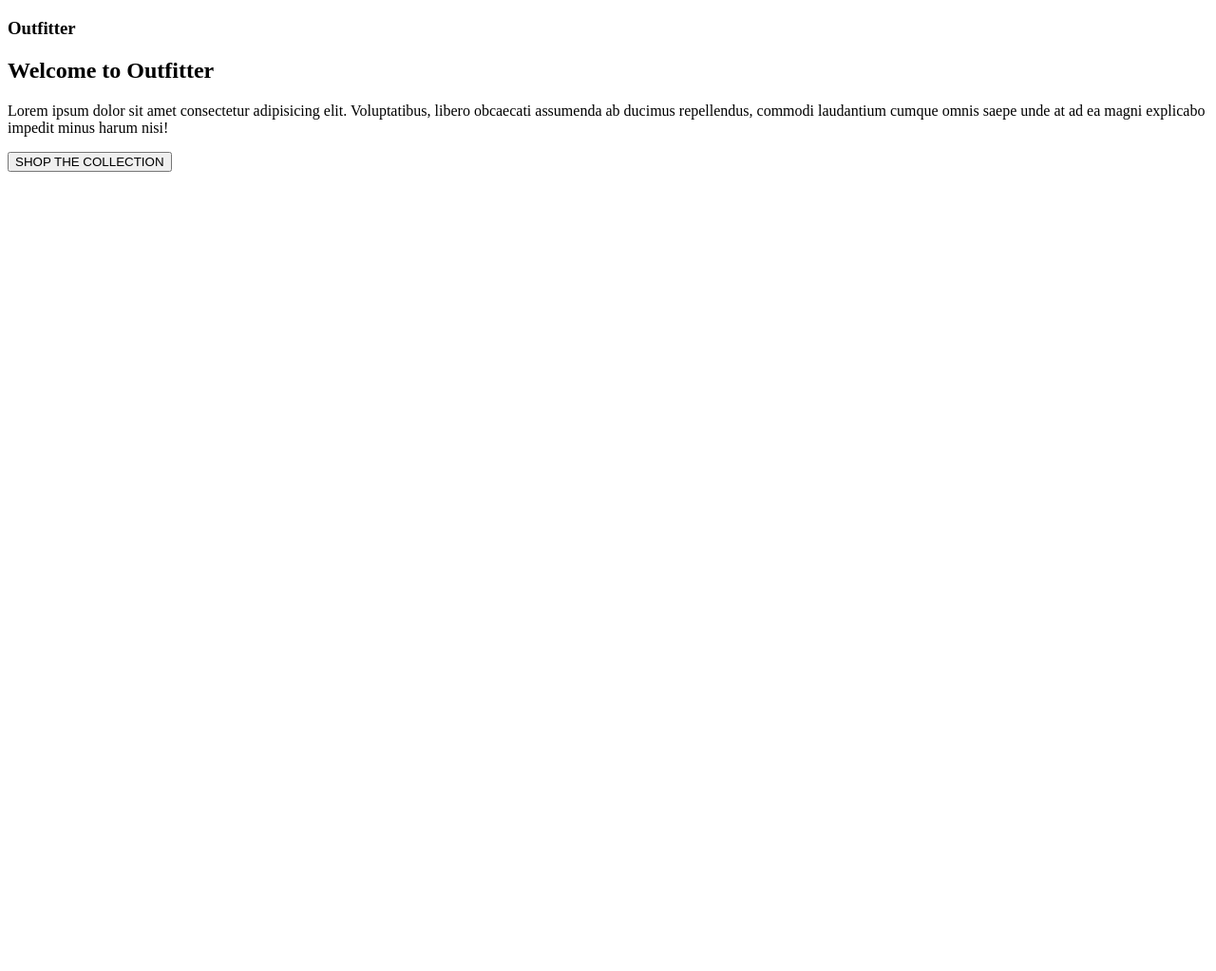
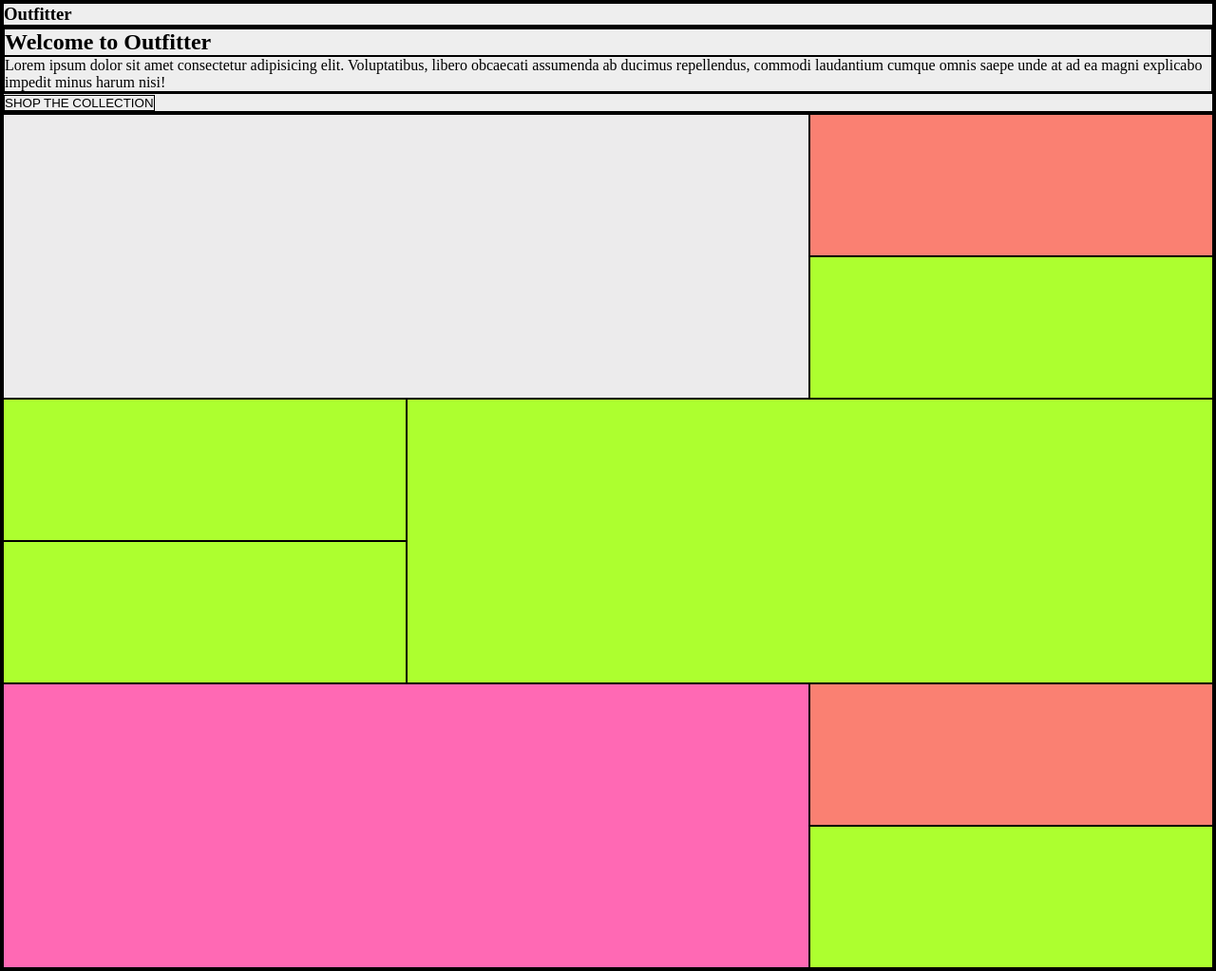
Before and after one commit to jctovar87/trabajo04, a plain HTML site: page opcion02.html in a window 1280 px wide. Shown: the whole page at 95% size. Before the commit the page ends 800 px from the top, so only its background shows below. Drawn offline with Linux system fonts and the light colour scheme.

Commit message:
avance op2

```diff
--- a/opcion02.css
+++ b/opcion02.css
@@ -0,0 +1,85 @@
+*{
+    /* border: 0; */
+    border: 1px solid black;
+    margin: 0;
+    padding: 0;
+    box-sizing: border-box;
+}
+
+body{
+    background-color: #eee;
+}
+
+.cuadros{
+    display: grid;
+    grid-template-columns: repeat(3, minmax(150px, 1fr));
+    grid-template-rows: repeat(6, minmax(150px, 1fr));
+}
+
+.cuadro{
+
+}
+
+.cuadro:nth-of-type(1){
+    background-color: #ecebec;
+    grid-column-start: 1;
+    grid-column-end: 3;
+    grid-row-start: 1;
+    grid-row-end: 3;
+}
+.cuadro:nth-of-type(2){
+    background-color:  salmon;
+    grid-column-start: 3;
+    grid-column-end: 4;
+    grid-row-start: 1;
+    grid-row-end: 2;
+}
+.cuadro:nth-of-type(3){
+    background-color: greenyellow;
+    grid-column-start: 3;
+    grid-column-end: 4;
+    grid-row-start: 2;
+    grid-row-end: 3;
+}
+.cuadro:nth-of-type(4){
+    background-color: greenyellow;
+    grid-column-start: 1;
+    grid-column-end: 2;
+    grid-row-start: 3;
+    grid-row-end: 4;
+}
+.cuadro:nth-of-type(5){
+    background-color: greenyellow;
+    grid-column-start: 1;
+    grid-column-end: 2;
+    grid-row-start: 4;
+    grid-row-end: 5;
+}
+.cuadro:nth-of-type(6){
+    background-color: greenyellow;
+    grid-column-start: 2;
+    grid-column-end: 4;
+    grid-row-start: 3;
+    grid-row-end: 5;
+}
+.cuadro:nth-of-type(7){
+    background-color: hotpink;
+    grid-column-start: 1;
+    grid-column-end: 3;
+    grid-row-start: 5;
+    grid-row-end: 7;
+}
+.cuadro:nth-of-type(8){
+    background-color:  salmon;
+    grid-column-start: 3;
+    grid-column-end: 4;
+    grid-row-start: 5;
+    grid-row-end: 6;
+}
+.cuadro:nth-of-type(9){
+    background-color: greenyellow;
+    grid-column-start: 3;
+    grid-column-end: 4;
+    grid-row-start: 6;
+    grid-row-end: 7;
+}
--- a/opcion02.html
+++ b/opcion02.html
@@ -20,16 +20,16 @@
         </div>
     </div>
 
-    <div>
-        <div></div>
-        <div></div>
-        <div></div>
-        <div></div>
-        <div></div>
-        <div></div>
-        <div></div>
-        <div></div>
-        <div></div>
+    <div class="cuadros">
+        <div class="cuadro"></div>
+        <div class="cuadro"></div>
+        <div class="cuadro"></div>
+        <div class="cuadro"></div>
+        <div class="cuadro"></div>
+        <div class="cuadro"></div>
+        <div class="cuadro"></div>
+        <div class="cuadro"></div>
+        <div class="cuadro"></div>
     </div>
 </body>
 </html>
```
Also changed, not shown: img/botas.PNG (added), img/camisa.PNG (added), img/chaleco.PNG (added), img/chaleco_rojo.PNG (added), img/correa.PNG (added), img/mochila.PNG (added), img/short.PNG (added), img/short_azul.PNG (added), img/zapatillas.PNG (added).
